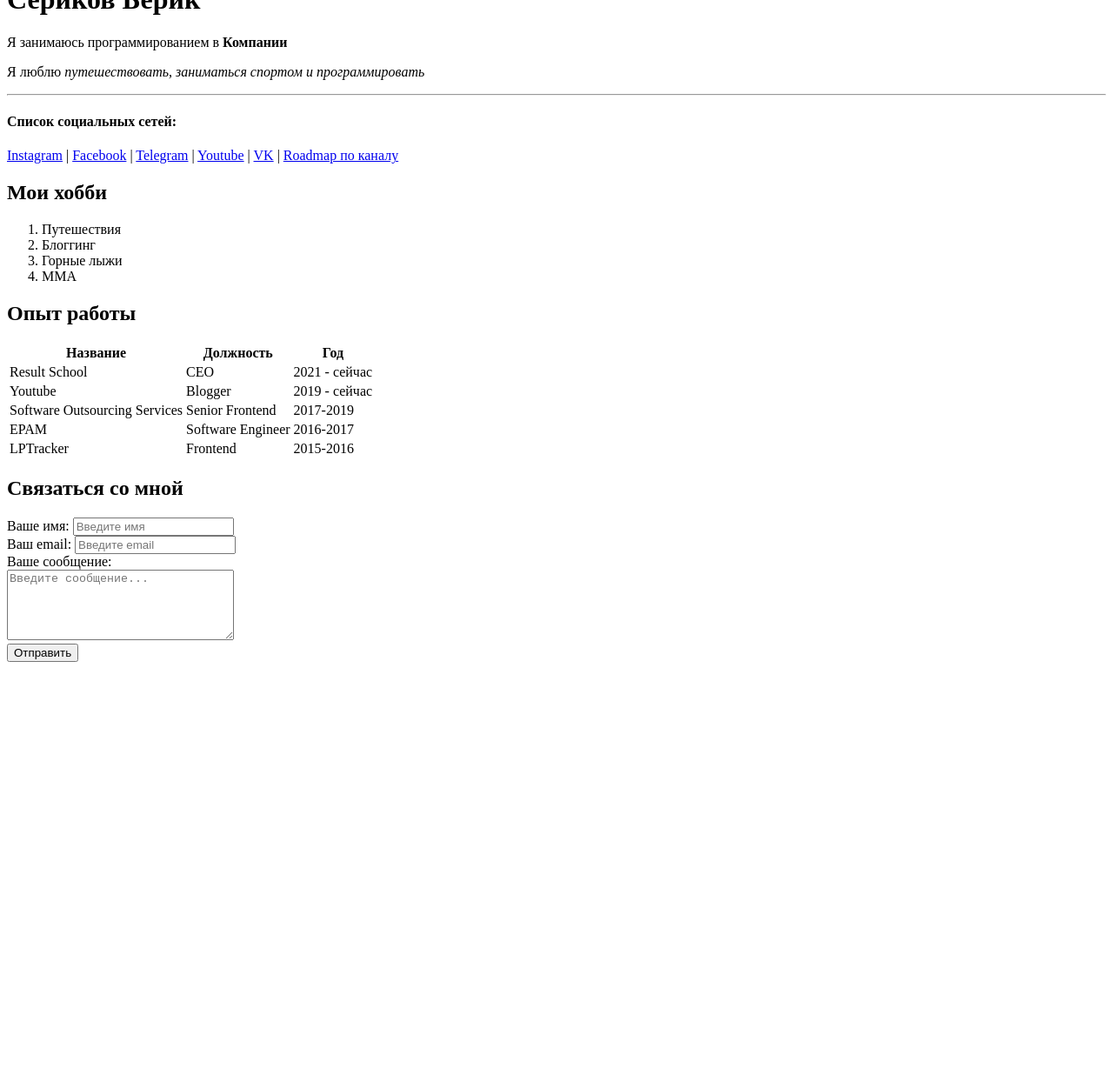
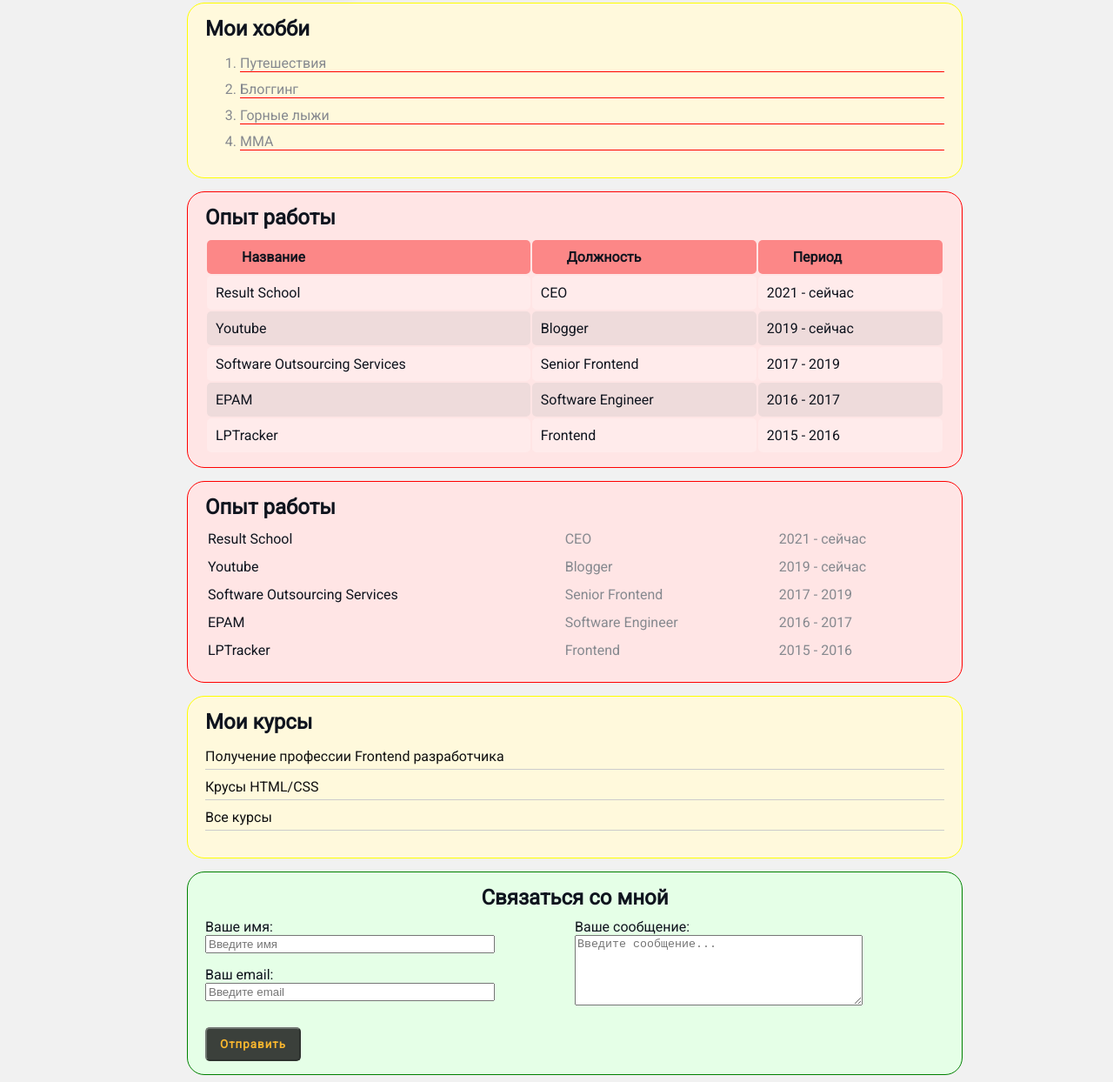
Before and after one commit to zdar12/resume, a plain HTML site: page index.html in a window 1280 px wide. Shown: the part 252-1496 px from the top of the page at 87% size. Before the commit the page ends 1021 px from the top, so only its background shows below. Drawn offline with Linux system fonts and the light colour scheme.

Commit message:
Add styles

```diff
--- a/index.html
+++ b/index.html
@@ -6,37 +6,50 @@
     <title>rezume</title>
     <meta name="description" content="Тестовая страница резюме">
     <meta name="keywords" content="Marat, rezume, cv">
+    <link rel="stylesheet" href="styles.css">
 </head>
 
 <body>
-    <img src="images/HTML5_logo.png" width="200" alt="Марат Саденов">
-    <h1>Сериков Берик </h1>
+    <div class="container">
+            <div class="info ">
+                <img src="images/HTML5_logo.png" class="avatar" alt="Сериков Берик">
+
+            <div class="info-text">
+                <h1>Вениамин Хакназаров</h1>
                 <p>Я занимаюсь программированием в <strong>Компании</strong></p>
                 <P>Я люблю <em>путешествовать, заниматься спортом и программировать</em></P>
+
+                <div class="listSM">
                     <hr>
-    <h4>Список социальных сетей:</h4>
-    <a href="https://www.instagram.com/vladilen.minin" target="_blank">Instagram</a> |
-    <a href="https://facebook.com/" target="_blank">Facebook</a> |
-    <a href="https://t.me/js_by_vladilen" target="_blank">Telegram</a> |
-    <a href="https://www.youtube.com/c/VladilenMinin" target="_blank">Youtube</a> |
-    <a href="https://vk.com/vladilen.minin" target="_blank">VK</a> |
+                    <h4>Социальные сети:</h4>
+                    <a href="https://www.instagram.com/vladilen.minin" target="_blank">Instagram</a>
+                    <a href="https://facebook.com/" target="_blank">Facebook</a>
+                    <a href="https://t.me/js_by_vladilen" target="_blank">Telegram</a>
+                    <a href="https://www.youtube.com/c/VladilenMinin" target="_blank">Youtube</a>
+                    <a href="https://vk.com/vladilen.minin" target="_blank">VK</a>
                     <a href="https://vladilen.notion.site/Roadmap-YouTube-0b917095c1ec424e9574c2ede36efab9" target="_blank">Roadmap по каналу</a>
+                </div>
+            </div>
 
+        </div>
+    <div class="card bg_yellow">
     <h2>Мои хобби</h2>
-    <ol>
+    <ol class="list">
         <li>Путешествия</li>
         <li>Блоггинг</li>
         <li>Горные лыжи</li>
         <li>ММА</li>
     </ol>
+    </div>
 
+    <div class="card bg_red">
     <h2>Опыт работы</h2>
-    <table>
+    <table class="table">
         <thead>
             <tr>
                 <th>Название</th>
                 <th>Должность</th>
-                <th>Год</th>
+                <th>Период</th>
             </tr>
         </thead>
         <tbody>
@@ -53,36 +66,89 @@
             <tr>
                 <td>Software Outsourcing Services</td>
                 <td>Senior Frontend</td>
-                <td>2017-2019</td>
+                <td>2017 - 2019</td>
             </tr>
             <tr>
                 <td>EPAM</td>
                 <td>Software Engineer</td>
-                <td>2016-2017</td>
+                <td>2016 - 2017</td>
             </tr>
             <tr>
                 <td>LPTracker</td>
                 <td>Frontend</td>
-                <td>2015-2016</td>
+                <td>2015 - 2016</td>
             </tr>
         </tbody>
     </table>
+    </div>
+    <div class="card bg_red">
+        <h2>Опыт работы</h2>
+        <table class="table2">
+
+            <tbody>
+                <tr>
+                    <td>Result School</td>
+                    <td>CEO</td>
+                    <td>2021 - сейчас</td>
+                </tr>
+                <tr>
+                    <td>Youtube</td>
+                    <td>Blogger</td>
+                    <td>2019 - сейчас</td>
+                </tr>
+                <tr>
+                    <td>Software Outsourcing Services</td>
+                    <td>Senior Frontend</td>
+                    <td>2017 - 2019</td>
+                </tr>
+                <tr>
+                    <td>EPAM</td>
+                    <td>Software Engineer</td>
+                    <td>2016 - 2017</td>
+                </tr>
+                <tr>
+                    <td>LPTracker</td>
+                    <td>Frontend</td>
+                    <td>2015 - 2016</td>
+                </tr>
+            </tbody>
+        </table>
+        </div>
+    <div class="card bg_yellow">
+        <h2>Мои курсы</h2>
+        <ul class="link-list">
+            <li><a href="#">Получение профессии Frontend разработчика</a></li>
+            <li><a href="#">Крусы HTML/CSS</a></li>
+            <li><a href="#">Все курсы</a></li>
+        </ul>
+    </div>
+
+    <div class="card bg_green">
+        <form action="/" class="form">
             <h2>Связаться со мной</h2>
-<form action="/">
+            <div class="form-row">
+                <div class="form-group">
                     <div>
                         <label for="name">Ваше имя:</label>
                         <input type="text" id="name" placeholder="Введите имя">
                     </div>
-    <div>
+                    <div >
                         <label for="email">Ваш email:</label>
                         <input type="text" id="email" placeholder="Введите email">
                     </div>
-    <div>
+                </div>
+                <div class="form-group">
                     <label for="message">Ваше сообщение:</label><br>
                     <textarea id="message" cols="30" rows="5" placeholder="Введите сообщение..."></textarea>
                 </div>
-    <input type="submit" value="Отправить">
+            </div>
+            <div>
+
+                <input type="submit" value="Отправить" class="btn">
+            </div>
+
         </form>
-
+    </div>
+</div>
 </body>
 </html>
--- /dev/null
+++ b/styles.css
@@ -0,0 +1,277 @@
+@import url('https://fonts.googleapis.com/css2?family=Roboto&display=swap');
+
+
+h1 {
+    font-size: 50px;
+    letter-spacing: 2px;
+}
+
+
+h1, h2, h3, h4, a, div, p {
+    padding: 0;
+    margin: 0;
+}
+
+a {
+    color: #111;
+    text-decoration: none;;
+}
+
+a:hover {
+    text-decoration: underline;
+    font-weight: bold;
+}
+
+a:active {
+    color: blue
+}
+
+a:visited {
+    color: rgb(1, 27, 173);
+}
+
+p {
+    padding: 3px 10px;
+}
+
+body {
+    background: #f1f1f1;
+    font-family: 'Roboto', sans-serif;
+    font-weight: 20px;
+    font-size: 16px;
+    color: #0f141e;
+}
+
+.table {
+    width: 100%;
+}
+
+.table th {
+    padding-bottom: 10px;
+    text-align: left;
+    background: #fc8787;
+    padding: 10px 40px;
+
+    border-radius: 5px;
+}
+
+.table td {
+    padding-bottom: 10px;
+    text-align: left;
+    padding: 10px;
+
+    border-radius: 5px;
+}
+
+.table tr:last-child {
+    text-align: center;
+}
+
+.table tr:nth-child(even) {
+    background: #eedbdb;
+}
+
+.table tr:nth-child(odd) {
+    background-color: #ffebeb;
+}
+
+.table2 {
+    width: 100%;
+}
+
+.table2 td {
+    padding-bottom: 10px;
+}
+
+.table2 td:nth-child(2),
+.table2 td:nth-child(3) {
+    color: #86898f
+}
+
+
+.list {
+    /* margin: 0; */
+    padding: 0 20;
+    /* list-style: none; */
+}
+
+.list li {
+    color: #86898f;
+    margin-bottom: 10px;
+    border-bottom: 1px solid red;
+}
+
+.link-list {
+    list-style-type: none;
+    padding: 0;
+}
+
+.link-list li {
+    margin-bottom: 10px;
+    border-bottom: 1px solid #ccc;
+    padding-bottom: 5px;
+}
+
+.container {
+    max-width: 850px;
+    padding-top: 30px;
+    margin: auto;
+}
+
+.avatar {
+    width: 200px;
+    height: 200px;
+    border-radius: 25px;
+    border: 1px solid red;
+    box-shadow: 4px 4px 14px rgba(0, 0, 0, .25);
+}
+
+
+.info {
+    width: 100%;
+    display: flex;
+    margin: 0;
+    padding: 0;
+}
+
+@media (max-width: 650px) {
+    .info {
+        display: block;
+        text-align: center;
+    }
+}
+
+.info-text  {
+    width: 100%;
+}
+
+.info-text p {
+
+    font-style: italic;
+    font-weight: bold;
+    color: #86898f;
+    margin-left: 40px;
+}
+.info-text h1 {
+    margin-bottom: 15px;
+    margin-left: 40px;
+}
+/* .info-text h1 {
+    padding-left: 0;
+    margin-left: 0;
+} */
+.listSM {
+    width: 100%;
+    margin-top: 15px;
+    margin-left: 40px;
+    display: inline-block;
+}
+
+.listSM a {
+    margin-right: 10px;
+}
+
+.listSM h4 {
+    margin-bottom: 5px;
+}
+
+
+
+.form h2 {
+    text-align: center;
+}
+
+.form {
+    width: 100%;
+    display: inline;
+}
+
+.form-row {
+    margin-bottom: 10px;
+    display: flex;
+}
+
+.form-row .form-group {
+    width: 50%;
+    vertical-align: top;
+    display: inline-block;
+
+}
+
+@media(max-width:650px) {
+    .form-row  {
+        display: block;
+    }
+
+    .form-row .form-group {
+        width: 100%;
+        margin-right: 0;
+        margin-bottom: 10px;
+    }
+}
+
+/* .form-row .form-group:last-child {
+margin-right: 0;
+} */
+
+/* .form-group label {
+    text-align: left;
+} */
+
+
+.form-group input, textarea {
+    /* width: 80%; */
+    width: calc(100% - 100px);
+    display: block;
+    size: 200px;
+    margin-right: 100px;
+    margin-bottom: 15px;
+}
+
+.card h4 {
+    margin-bottom: 10px;
+}
+
+.card {
+    width: 100%;
+    border-radius: 20px;
+    padding: 15px 20px;
+    /* padding-top: 5px; */
+    /* background: #7ba1ed; */
+    margin-top: 15px;
+}
+
+.card h2{
+    margin-bottom: 10px;
+}
+
+.bg_yellow {
+    background: #fff9dc;
+    border: 1px solid rgb(255, 255, 0);
+}
+
+.bg_red {
+    background: #ffe5e5;
+    border: 1px solid red;
+}
+
+.bg_green {
+    background: #e5ffe7;
+    border: 1px solid green;
+}
+
+.btn {
+    border-radius: 5px;
+    background: #111;
+    color: orange;
+    font-family: inherit;
+    font-weight: bold;
+    padding: 10px 15px;
+    letter-spacing: 1px;
+    opacity: .8;
+}
+
+.btn:hover {
+    opacity: 1;
+    box-shadow: 0 0 4px 2px #111;
+}
```
Lines whose indentation alone changed are shown as unchanged.
